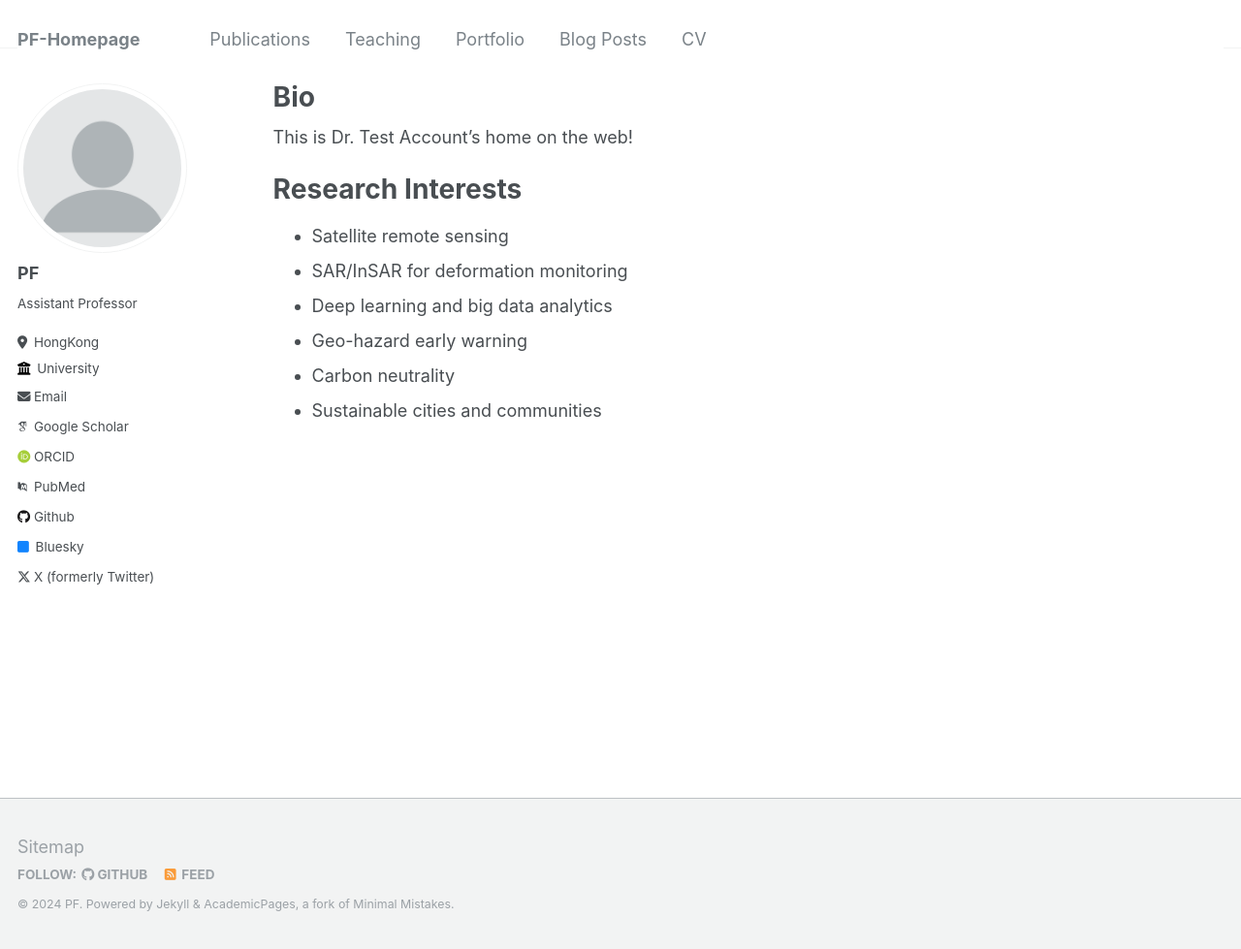
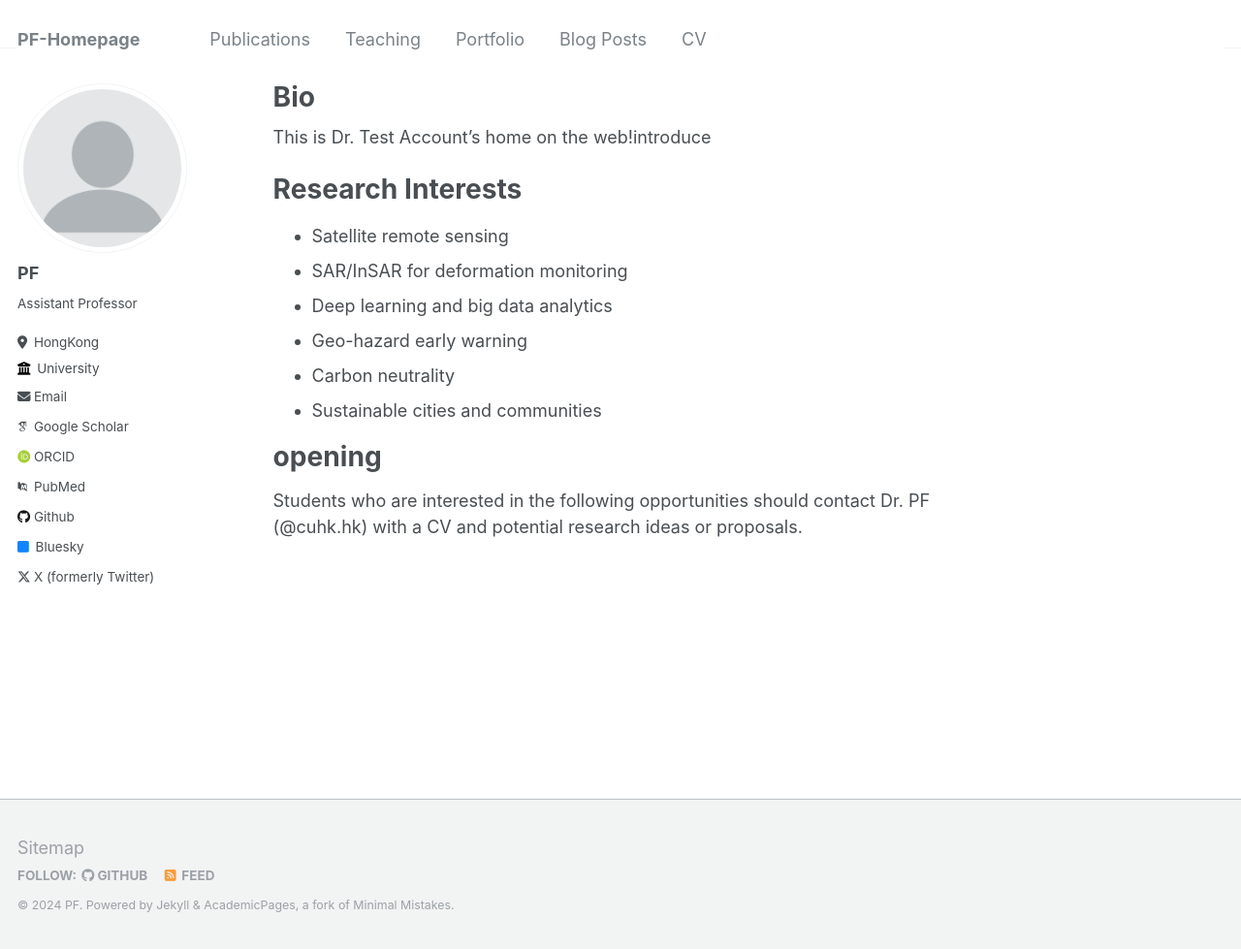
Before and after one commit to pfMA03/peifengMa, a Jekyll site: the page built from _pages/about.md, in a window 1280 px wide and 979 px high. Shown: the whole window at 97% size. Built offline with Jekyll 4.4.1, drawn with Linux system fonts in a browser that asks for light colours; some web fonts are replaced.

Commit message:
Update about.md

```diff
--- a/_pages/about.md
+++ b/_pages/about.md
@@ -7,9 +7,7 @@ redirect_from:
   - /about.html
 ---
 
-This is Dr. Test Account's home on the web!
-
-
+This is Dr. Test Account's home on the web!introduce
 
 
 Research Interests
@@ -20,3 +18,7 @@ Research Interests
 * Geo-hazard early warning
 * Carbon neutrality
 * Sustainable cities and communities
+
+opening
+======
+Students who are interested in the following opportunities should contact Dr. PF (@cuhk.hk) with a CV and potential research ideas or proposals.
```
